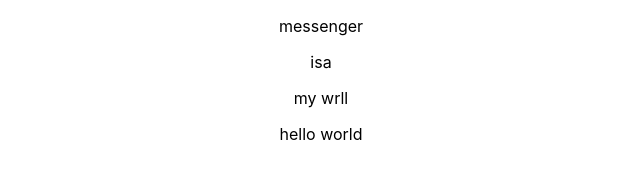
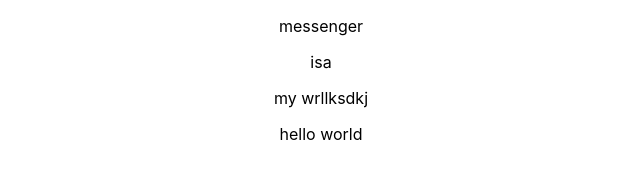
Before and after one commit to ABU-ISA-BISWAS/Messenger, a React (Create React App) app: page / in a window 1280 px wide. Shown: the top 178 px of the page, without its empty margins (319-959 px from the left). Built offline with nearby package versions, Linux system fonts and the light colour scheme.

Commit message:
my frrst commmr

```diff
--- a/src/App.js
+++ b/src/App.js
@@ -6,7 +6,7 @@ function App() {
     <div className="App">
      <p>messenger</p>
      <p>isa</p>
-     <p>my wrll</p>
+     <p>my wrllksdkj</p>
      <p>hello world</p>
 
     </div>
```
